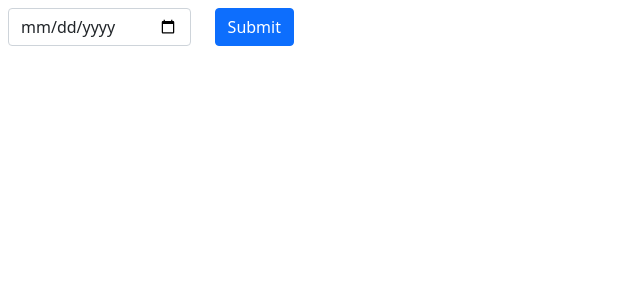
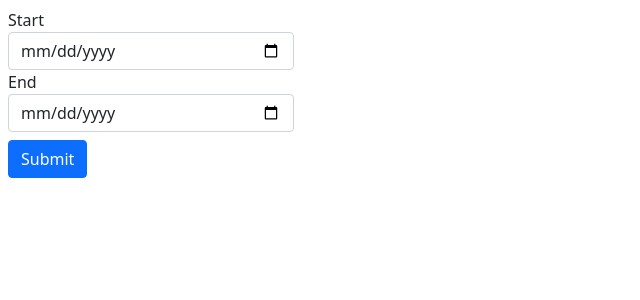
Before and after one commit to VladimirBozhko/react-ipr-learn, a React (Create React App) app in the folder my-app/: page / in a window 1280 px wide. Shown: the top 300 px of the page, without its empty margins (0-640 px from the left). Built offline with nearby package versions, Linux system fonts and the light colour scheme.

Commit message:
no message

```diff
--- a/my-app/src/app.tsx
+++ b/my-app/src/app.tsx
@@ -1,22 +1,25 @@
 import 'bootstrap/dist/css/bootstrap.min.css';
 import React from 'react';
-import {useDayOff} from "./hooks/use-day-off";
+import {useDaysOff} from "./hooks/use-days-off";
 import {useWeatherForecast} from "./hooks/use-weather-forecast";
 import {getGeolocation} from "./utils/get-geolocation";
 import {Location} from "./models/location";
 import {compareDates} from "./utils/compare-dates";
 import {AppForm, AppFormFields} from "./components/app-form";
+import {AppResults} from "./components/app-results";
+import {DateRange} from "./models/date-range";
+import {eachDayOfInterval} from "date-fns";
 
 function App() {
-  const [date, setDate] = React.useState<Date>();
+  const [dateRange, setDateRange] = React.useState<DateRange>();
   const [position, setPosition] = React.useState<Location>();
   const [error, setError] = React.useState<any>();
 
-  const dayOff = useDayOff(date);
+  const daysOff = useDaysOff(dateRange);
   const weatherForecast = useWeatherForecast(position);
 
-  const handleSubmit = ({date}: AppFormFields) => {
-    setDate(date);
+  const handleSubmit = ({dateRange}: AppFormFields) => {
+    setDateRange(dateRange);
 
     getGeolocation()
       .then(geolocation => {
@@ -26,17 +29,25 @@ function App() {
       .catch(error => setError(error));
   }
 
-  const forecast = (date && weatherForecast)
-    ? weatherForecast.find(x => compareDates(x.date, date))
-    : undefined;
+  const results = (dateRange && daysOff && weatherForecast) &&
+    eachDayOfInterval(dateRange).map((date, index) => {
+      return {
+        date: date,
+        isDayOff: daysOff[index],
+        weathercode: weatherForecast.find(x => compareDates(x.date, date))?.weathercode
+      };
+    });
 
   return (
-    <div className="row align-items-center">
+    <div className="row">
       <div className="col-3">
-        <AppForm onSubmit={handleSubmit} />
+        <AppForm onSubmit={handleSubmit}/>
       </div>
-      {date && <div className="col-1">{dayOff ? 'Day off' : 'Not day off'}</div>}
-      {forecast && <div className="col-1">{forecast.weathercode}</div>}
+      {results && (
+        <div className="col-4">
+          <AppResults results={results}/>
+        </div>
+      )}
       {error && <div className="col-1">Unable to determine user location</div>}
     </div>
   );
--- a/my-app/src/components/app-form.tsx
+++ b/my-app/src/components/app-form.tsx
@@ -1,8 +1,10 @@
-import {useForm} from "react-hook-form";
+import {Controller, useForm} from "react-hook-form";
 import React from "react";
+import {DateRangePicker} from "./date-range-picker";
+import {DateRange} from "../models/date-range";
 
 export type AppFormFields = {
-  date: Date;
+  dateRange: DateRange;
 };
 
 type AppFormProps = {
@@ -10,18 +12,28 @@ type AppFormProps = {
 }
 
 export function AppForm({onSubmit}: AppFormProps) {
-  const {register, handleSubmit} = useForm<AppFormFields>();
+  const {handleSubmit, control, formState: {errors}} = useForm<AppFormFields>();
+
+  const rules = React.useMemo(() => {
+    return {
+      validate: (dateRange?: any) => {
+        return Boolean(dateRange?.start) && Boolean(dateRange?.end) &&
+          dateRange.start.getTime() <= dateRange.end.getTime();
+      }
+    };
+  }, []);
 
   return (
     <form className="m-2" onSubmit={handleSubmit(onSubmit)}>
-      <div className="row">
-        <div className="col">
-          <input className="form-control" type="date" {...register('date', {valueAsDate: true})} required/>
-        </div>
-        <div className="col-auto">
-          <input className="btn btn-primary" type="submit" value="Submit"/>
-        </div>
-      </div>
+      {errors.dateRange && <div className="mb-2 alert-danger">Date range is invalid</div>}
+      <Controller
+        control={control}
+        name={'dateRange'}
+        rules={rules}
+        render={({field: {onChange}}) =>
+          <DateRangePicker onChange={onChange}/>}
+      />
+      <input className="btn btn-primary mt-2" type="submit" value="Submit"/>
     </form>
   );
 }
--- /dev/null
+++ b/my-app/src/components/app-results.tsx
@@ -0,0 +1,30 @@
+import {formatDate} from "../utils/format-date";
+
+type AppResultsProps = {
+  results: {date: Date, isDayOff: boolean, weathercode?: number}[]
+};
+
+export function AppResults({results}: AppResultsProps) {
+  return (
+    <table className="table table-sm">
+      <thead>
+      <tr>
+        <th>Date</th>
+        <th>DayOff</th>
+        <th>WeatherCode</th>
+      </tr>
+      </thead>
+      <tbody>
+      {results.map(({date, isDayOff, weathercode}, index) => {
+        return (
+          <tr key={index}>
+            <td>{formatDate(date)}</td>
+            <td>{isDayOff ? 'Yes' : 'No'}</td>
+            <td>{weathercode || 'Forecast is not available'}</td>
+          </tr>
+        );
+      })}
+      </tbody>
+    </table>
+  );
+}
--- /dev/null
+++ b/my-app/src/components/date-range-picker.tsx
@@ -0,0 +1,52 @@
+import React, {ChangeEventHandler} from "react";
+import {formatDate} from "../utils/format-date";
+import {DateRange} from "../models/date-range";
+
+type DateRangePickerProps = {
+  onChange: (dateRange: Partial<DateRange>) => void;
+};
+
+export function DateRangePicker({onChange}: DateRangePickerProps) {
+  const [start, setStart] = React.useState<Date>();
+  const [end, setEnd] = React.useState<Date>();
+
+  const handleStartChange: ChangeEventHandler<HTMLInputElement> = (event) => {
+    const start = new Date(event.target.value);
+    setStart(start);
+
+    onChange({start, end});
+  };
+
+  const handleEndChange: ChangeEventHandler<HTMLInputElement> = (event) => {
+    const end = new Date(event.target.value);
+    setEnd(end);
+
+    onChange({start, end});
+  };
+
+  const startValue = start ? formatDate(start) : '';
+  const endValue = end ? formatDate(end) : '';
+
+  return (
+    <div>
+      <div>
+        <label>Start</label>
+        <input
+          className="form-control"
+          type="date"
+          onChange={handleStartChange}
+          value={startValue}
+        />
+      </div>
+      <div>
+        <label>End</label>
+        <input
+          className="form-control"
+          type="date"
+          onChange={handleEndChange}
+          value={endValue}
+        />
+      </div>
+    </div>
+  );
+}
--- a/my-app/src/hooks/use-day-off.ts
+++ /dev/null
@@ -1,15 +0,0 @@
-import React from "react";
-import {formatDate} from "../utils/format-date";
-
-export function useDayOff(date?: Date) {
-  const [result, setResult] = React.useState(false);
-
-  React.useEffect(() => {
-    if (date) {
-      const endpoint = `https://isdayoff.ru/${formatDate(date)}`;
-      fetch(endpoint).then(response => response.json()).then(dayOffCode => setResult(dayOffCode === 1));
-    }
-  }, [date]);
-
-  return result;
-}
--- /dev/null
+++ b/my-app/src/hooks/use-days-off.ts
@@ -0,0 +1,25 @@
+import React from "react";
+import {formatDate} from "../utils/format-date";
+import {DateRange} from "../models/date-range";
+import {eachDayOfInterval} from "date-fns";
+
+export function useDaysOff(dateRange?: DateRange) {
+  const [results, setResults] = React.useState<boolean[]>();
+
+  const fetchData = React.useCallback(() => {
+    if (dateRange) {
+      const requests = eachDayOfInterval(dateRange).map((date) => {
+        const endpoint = `https://isdayoff.ru/${formatDate(date)}`;
+        return fetch(endpoint, {window: null})
+          .then(response => response.json())
+          .then(result => result === 1);
+      });
+
+      Promise.all(requests).then(results => setResults(results));
+    }
+  }, [dateRange])
+
+  React.useEffect(fetchData, [fetchData]);
+
+  return results;
+}
--- /dev/null
+++ b/my-app/src/models/date-range.ts
@@ -0,0 +1,4 @@
+export type DateRange = {
+  start: Date;
+  end: Date;
+};
```
